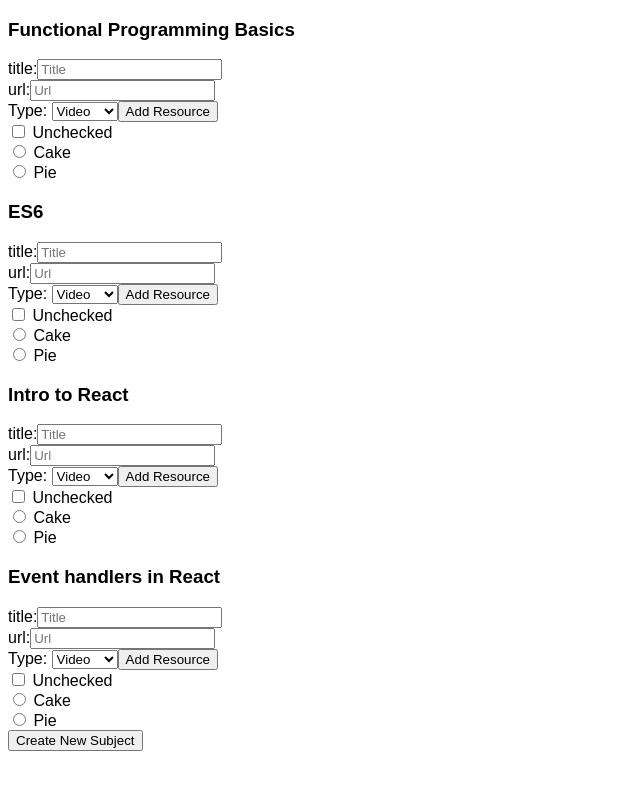
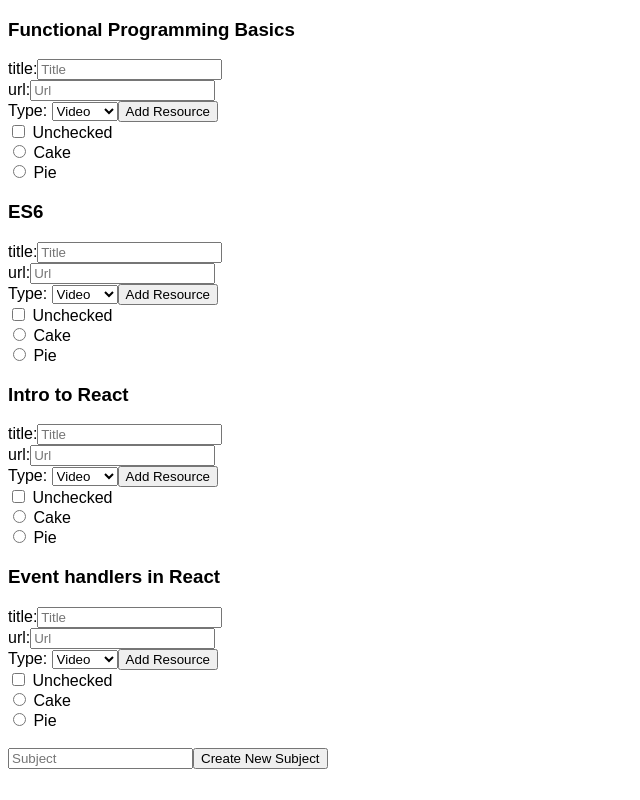
Before and after one commit to nathanrodman/bookmark-manager, a React (Create React App) app: page / in a window 1280 px wide. Shown: the whole page, without its empty margins (0-640 px from the left). Built offline with nearby package versions, Linux system fonts and the light colour scheme.

Commit message:
Added functionality to create new Subject from form

```diff
--- a/src/App.js
+++ b/src/App.js
@@ -57,17 +57,21 @@
     this.setState(tempState);
   }
 
-  createNewSubject(){
-    this.setState({subjectForm: true});
-    console.log(this.state.subjectForm)
+  addNewSubject(event){
+    event.preventDefault();
+    const tempState = this.state;
+    tempState.resources.push({subject: tempState.subjectTitle, resources: []});
+    this.setState(tempState, () => {
+      // clear the form after adding the new Subject
+      document.getElementById('subject-form').reset();
+    });
   }
 
-  createForm(){
-    return (
-      <form>
-        <input name="subject" placeholder="Subject"></input>
-      </form>
-    )
+  handleInput(e){
+    e.preventDefault();
+    this.setState({
+      subjectTitle: e.target.value
+    })
   }
 
   render() {
@@ -76,8 +80,11 @@
         { this.state.resources.map( (resource, index) => {
           return <Subject index={index} addResource={this.addNewResource.bind(this)} items={resource} />
         }) }
-        <button onClick={this.createNewSubject.bind(this)}>Create New Subject</button>
-
+        <br />
+        <form id="subject-form">
+          <input placeholder="Subject" onChange={this.handleInput.bind(this)}/>
+          <button onClick={this.addNewSubject.bind(this)}>Create New Subject</button>
+        </form>
       </div>
     );
   }
```
